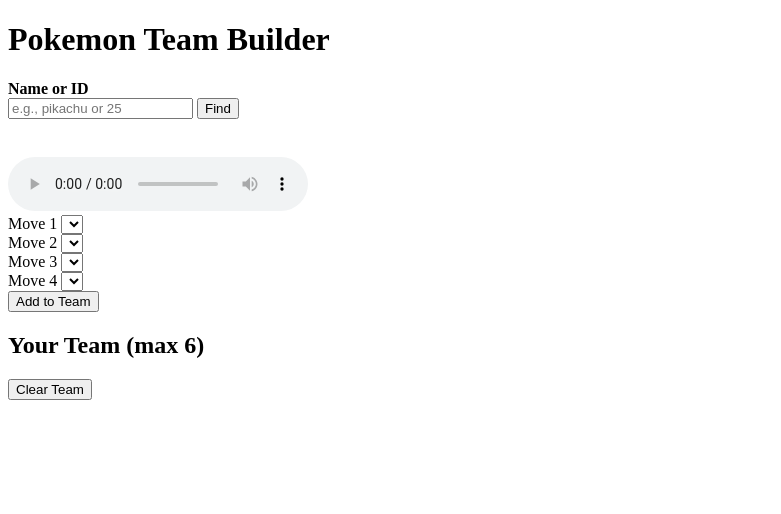
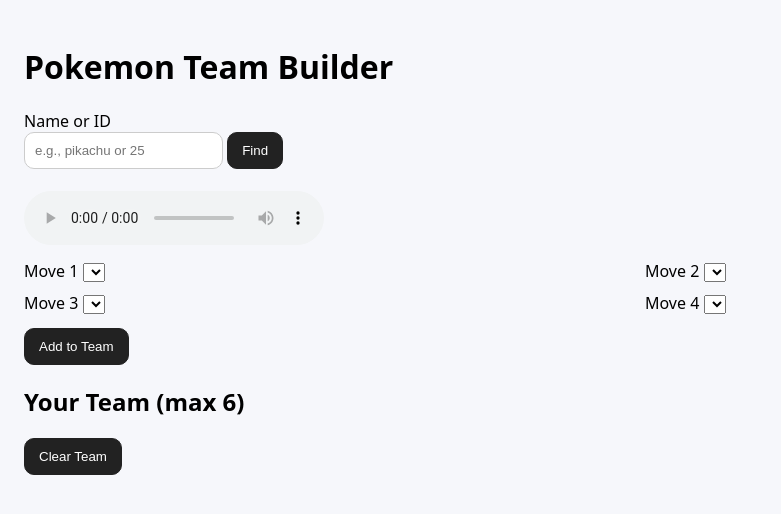
Before and after one commit to sky23od/sky23od-pokemon_team_builder, a plain HTML site: page index.html in a window 1280 px wide. Shown: the whole page, without its empty margins (0-781 px from the left). Drawn offline with Linux system fonts and the light colour scheme.

Commit message:
Update stylesheet link and restructure HTML layout

```diff
--- a/index.html
+++ b/index.html
@@ -4,62 +4,57 @@
   <meta charset="UTF-8" />
   <meta name="viewport" content="width=device-width, initial-scale=1.0"/>
   <title>Pokemon Team Builder</title>
-  <link rel="stylesheet" href="styles.css" />
+  <link rel="stylesheet" href="style.css" />
 </head>
+
 <body>
-  <main class="wrap">
+
   <h1>Pokemon Team Builder</h1>
 
-    <section class="card">
-      <label for="pokeInput"><strong>Name or ID</strong></label>
-      <div class="row">
-        <input id="pokeInput" type="text" placeholder="e.g., pikachu or 25" />
-        <button id="findBtn" type="button">Find</button>
+  <div class="box">
+    <div class="top">
+      <div class="label">Name or ID</div>
+      <input id="pokemonInput" placeholder="e.g., pikachu or 25" />
+      <button id="findBtn">Find</button>
     </div>
 
-      <div id="status" class="status" aria-live="polite"></div>
+    <div id="status"></div>
 
-      <div id="result" class="result hidden">
-        <h2 id="pokeName"></h2>
+    <div class="center">
+      <img id="pokemonImage" alt="" />
+    </div>
 
-        <img id="pokeImg" alt="" class="poke-img" />
-
-        <div class="audio-row">
-          <audio id="pokeAudio" controls preload="none"></audio>
+    <div class="audio">
+      <audio id="pokemonCry" controls></audio>
     </div>
 
     <div class="moves">
-          <div class="move-col">
-            <label for="move1">Move 1</label>
+      <div>
+        <label>Move 1</label>
         <select id="move1"></select>
       </div>
-          <div class="move-col">
-            <label for="move2">Move 2</label>
+      <div>
+        <label>Move 2</label>
         <select id="move2"></select>
       </div>
-          <div class="move-col">
-            <label for="move3">Move 3</label>
+      <div>
+        <label>Move 3</label>
         <select id="move3"></select>
       </div>
-          <div class="move-col">
-            <label for="move4">Move 4</label>
+      <div>
+        <label>Move 4</label>
         <select id="move4"></select>
       </div>
     </div>
 
-        <button id="addBtn" type="button">Add to Team</button>
+    <button id="addBtn">Add to Team</button>
   </div>
-    </section>
 
-    <section class="card">
-      <div class="team-header">
   <h2>Your Team (max 6)</h2>
-        <button id="clearBtn" type="button" class="secondary">Clear Team</button>
-      </div>
-      <div id="team" class="team"></div>
-    </section>
-  </main>
+  <button id="clearBtn">Clear Team</button>
 
-  <script src="app.js"></script>
+  <div id="team"></div>
+
+  <script src="script.js"></script>
 </body>
 </html>
```
Lines whose indentation alone changed are shown as unchanged.
